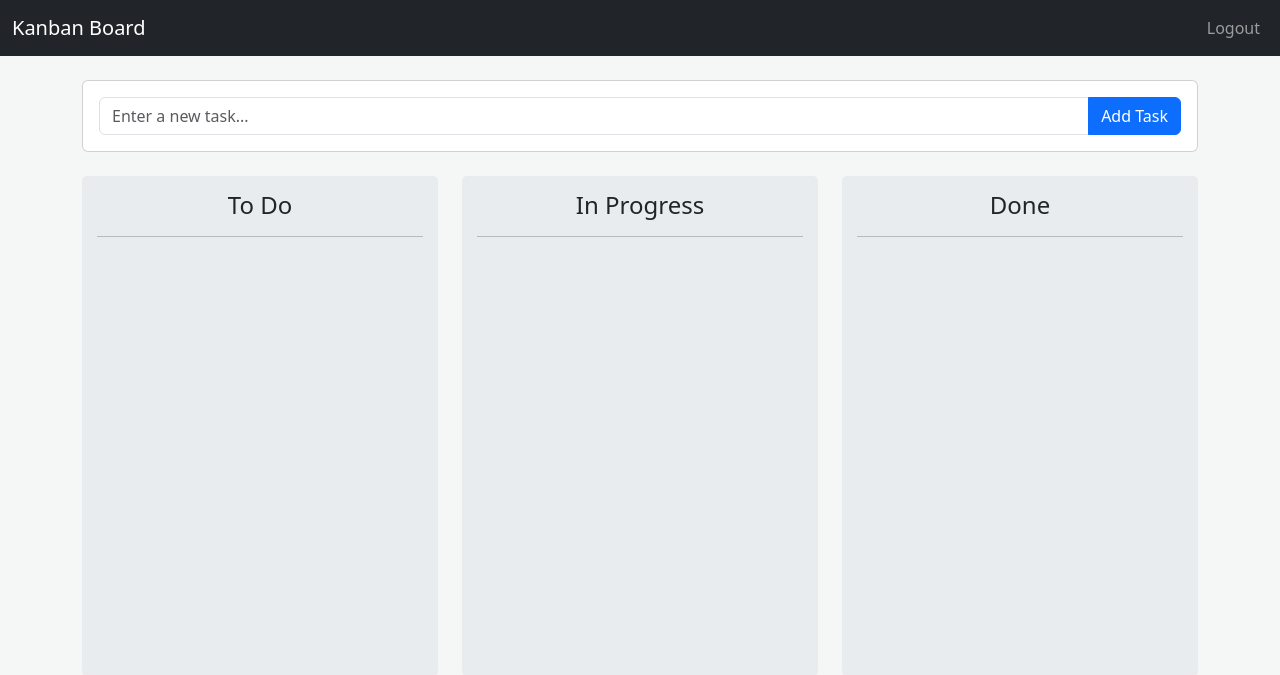
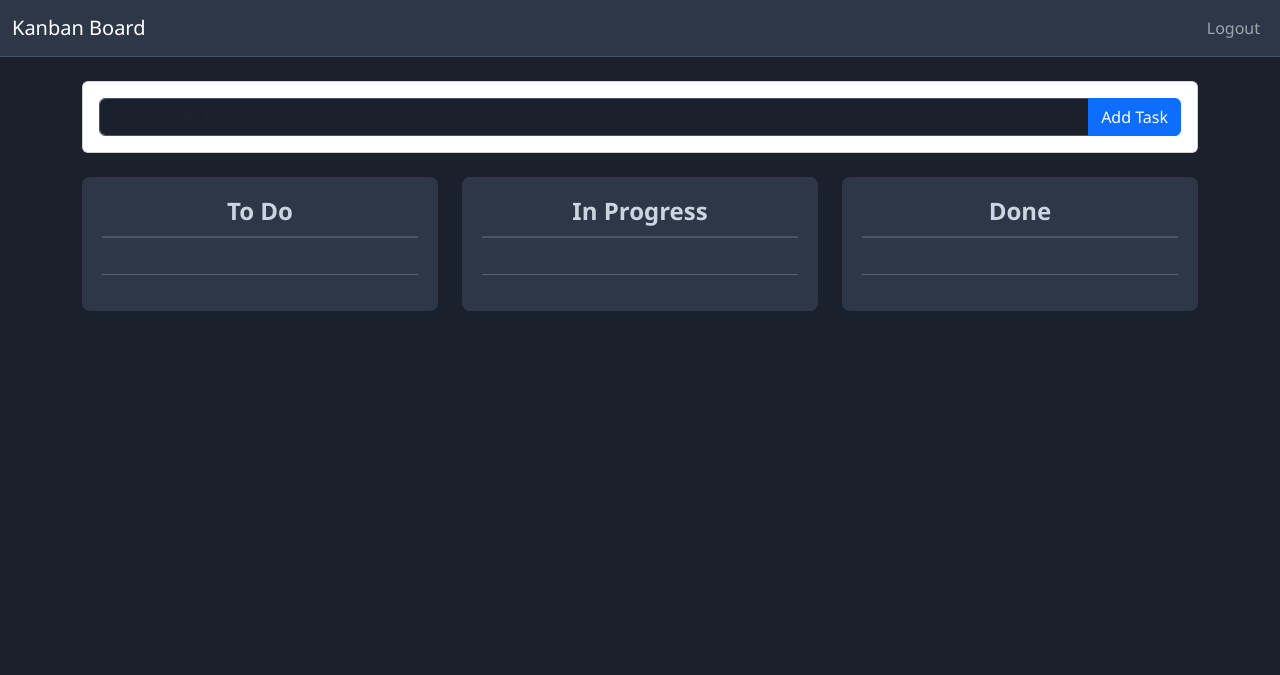
Before and after one commit to wizard-arch/FullStackProject, a Flask app: page / in a window 1280 px wide. Shown: the top 675 px of the page. Run offline with Flask 3, Linux system fonts and the light colour scheme; a user stored in the database is signed in.

Commit message:
Implemented new dark mode in ui

```diff
--- a/static/css/styles.css
+++ b/static/css/styles.css
@@ -1,25 +1,90 @@
+/* --- Global & Typography --- */
 body {
-    background-color: #f4f7f6;
+    background-color: #1A202C; /* Very dark, slate-gray background */
+    color: #E2E8F0; /* Light gray text for readability */
+    font-family: 'Segoe UI', 'Roboto', 'Helvetica Neue', sans-serif;
 }
 
+/* --- Navigation Bar --- */
+.navbar.bg-dark {
+    background-color: #2D3748 !important; /* A slightly lighter, cool gray */
+    border-bottom: 1px solid #4A5568;
+}
+
+/* --- Authentication Forms (Login/Register) --- */
+.auth-form-container {
+    background-color: #2D3748;
+    padding: 2.5rem;
+    border-radius: 8px;
+    border: 1px solid #4A5568;
+    margin-top: 2rem;
+}
+
+/* --- Form Inputs (for dark mode) --- */
+.form-control {
+    background-color: #1A202C;
+    color: #E2E8F0;
+    border: 1px solid #4A5568;
+}
+
+.form-control:focus {
+    background-color: #1A202C;
+    color: #E2E8F0;
+    border-color: #3182CE; /* Blue accent on focus */
+    box-shadow: 0 0 0 0.25rem rgba(49, 130, 206, 0.25);
+}
+
+.form-label {
+    color: #A0AEC0; /* Lighter gray for labels */
+}
+
+/* --- Kanban Columns --- */
 .kanban-column {
-    background-color: #e9ecef;
-    padding: 15px;
-    border-radius: 5px;
-    min-height: 500px;
+    background-color: #2D3748;
+    padding: 20px;
+    border-radius: 8px;
+    display: flex;
+    flex-direction: column;
+}
+
+.kanban-column h4 {
+    font-weight: 600;
+    color: #CBD5E0;
+    padding-bottom: 10px;
+    border-bottom: 2px solid #4A5568;
+    margin-bottom: 20px;
+    text-align: left;
+}
+
+/* --- Task Cards --- */
+.task-card {
+    background-color: #4A5568;
+    border: 1px solid #718096;
+    box-shadow: none;
+    transition: all 0.2s ease-in-out;
+}
+
+.task-card:hover {
+    transform: translateY(-3px);
+    border-color: #3182CE; /* Blue highlight on hover */
+    cursor: grab;
 }
 
 .task-card .card-body {
     padding: 1rem;
 }
 
+.task-card p {
+    margin-bottom: 0;
+    color: #F7FAFC; /* Brightest text for task content */
+    font-weight: 500;
+}
+
+/* --- Buttons --- */
 .task-actions {
     display: flex;
-    justify-content: space-between;
+    justify-content: flex-end;
     align-items: center;
+    gap: 5px;
     margin-top: 10px;
 }
-
-.task-card p {
-    margin-bottom: 0;
-}
--- a/templates/login.html
+++ b/templates/login.html
@@ -3,7 +3,8 @@
 {% block content %}
 <div class="row justify-content-center">
     <div class="col-md-6">
-        <h2 class="text-center">Login</h2>
+        <div class="auth-form-container">
+            <h2 class="text-center mb-4">Login</h2>
             <form method="POST" action="{{ url_for('login') }}">
                 <div class="mb-3">
                     <label for="username" class="form-label">Username</label>
@@ -20,4 +21,5 @@
             </p>
         </div>
     </div>
+</div>
 {% endblock %}
--- a/templates/register.html
+++ b/templates/register.html
@@ -3,7 +3,8 @@
 {% block content %}
 <div class="row justify-content-center">
     <div class="col-md-6">
-        <h2 class="text-center">Register</h2>
+        <div class="auth-form-container">
+            <h2 class="text-center mb-4">Register</h2>
             <form method="POST" action="{{ url_for('register') }}">
                 <div class="mb-3">
                     <label for="username" class="form-label">Username</label>
@@ -20,4 +21,5 @@
             </p>
         </div>
     </div>
+</div>
 {% endblock %}
```
Also changed, not shown: instance/kanban.db, 1 other file. Lines whose indentation alone changed are shown as unchanged.
